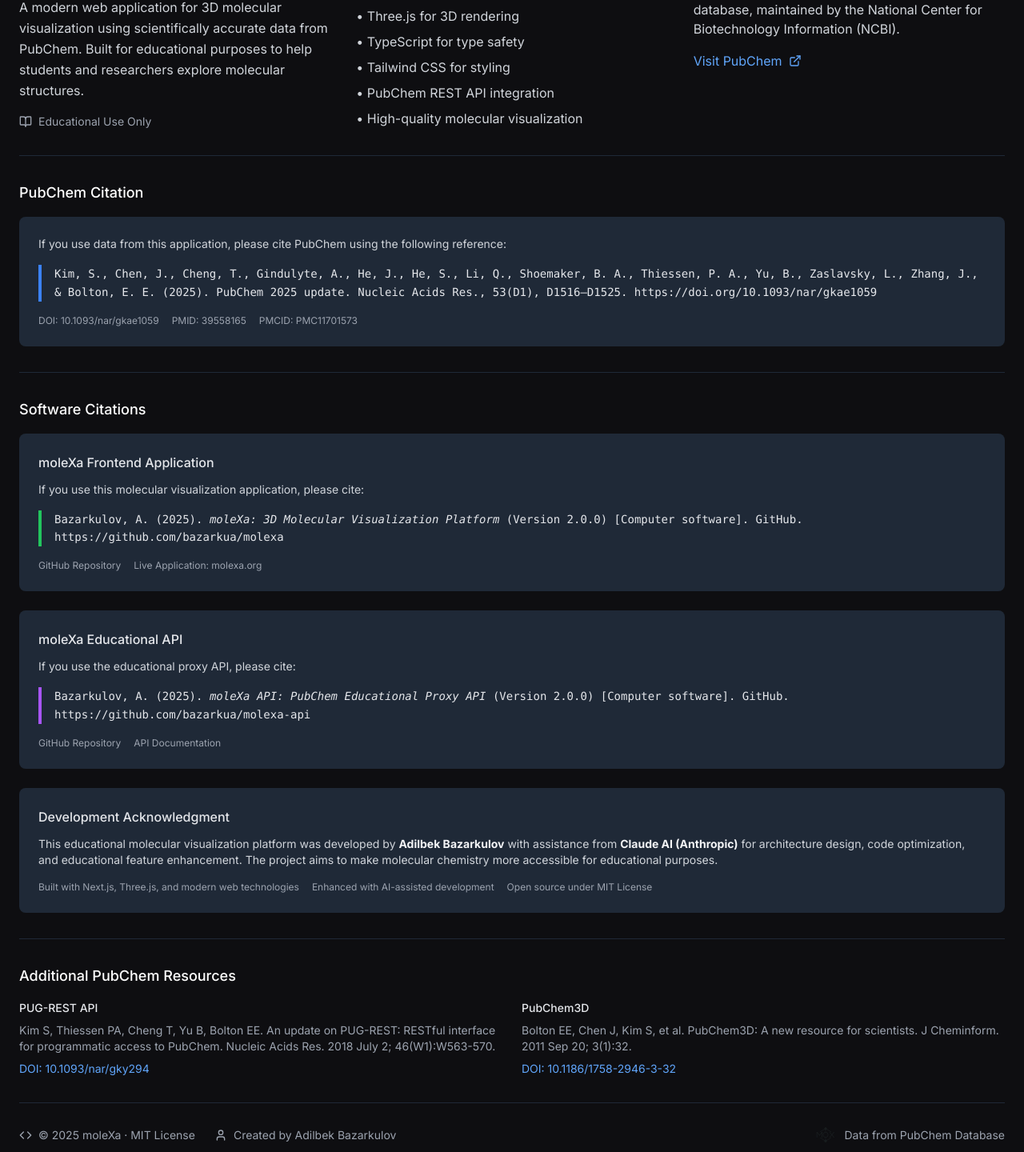
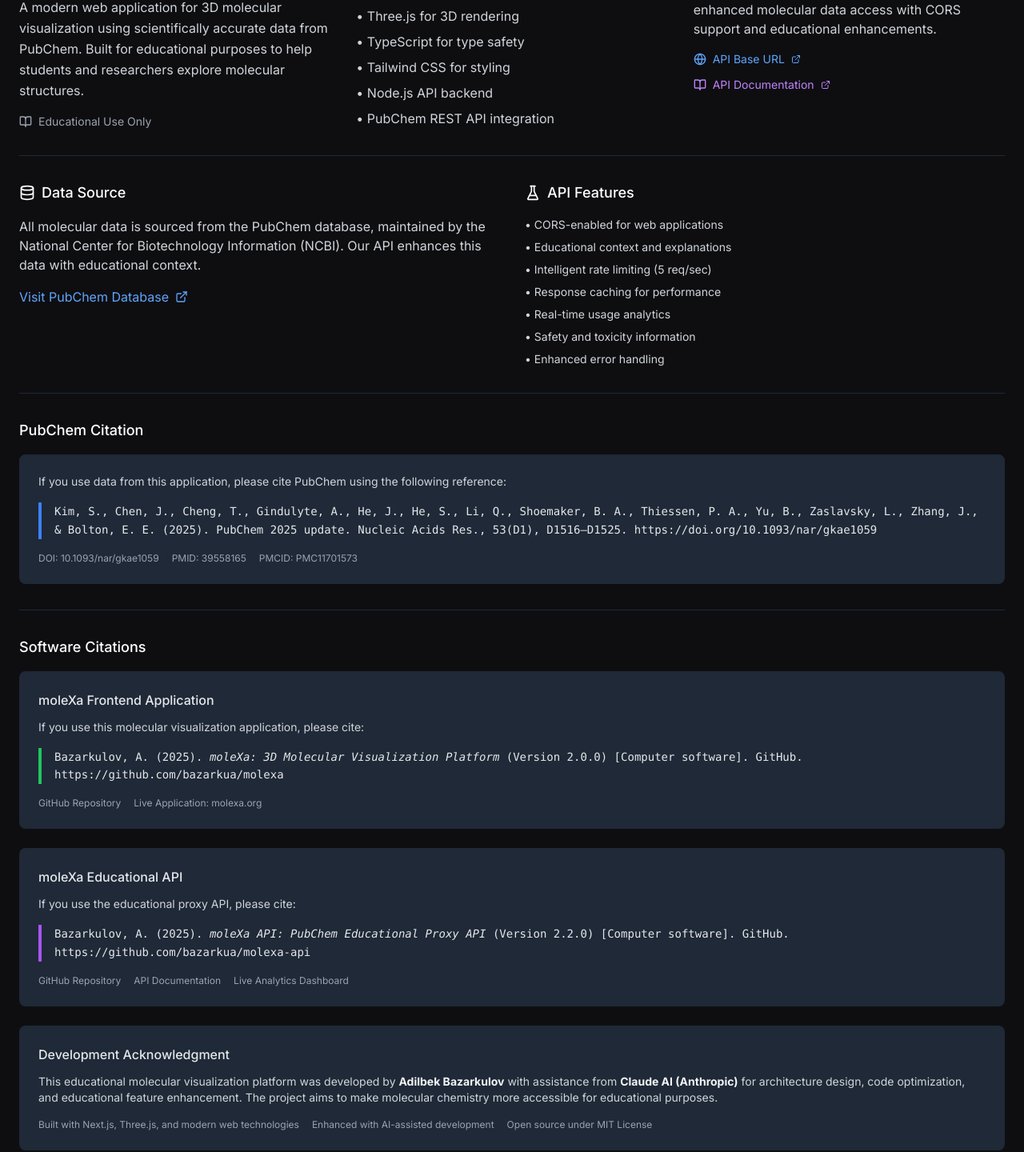
Before and after one commit to bazarkua/molexa, a Next.js app: page / in a window 1280 px wide. Shown: the part 1731-3171 px from the top of the page at 80% size. Built offline with nearby package versions, Linux system fonts and the light colour scheme; no server answers.

Commit message:
chore: refactor citations add new images

```diff
--- a/components/footer.tsx
+++ b/components/footer.tsx
@@ -1,5 +1,6 @@
-import { Code, User, FlaskConical, ExternalLink, BookOpen, Database } from "lucide-react"
+import { Code, User, FlaskConical, ExternalLink, BookOpen, Database, Link, Globe, Zap } from "lucide-react"
 import Image from "next/image"
+
 export function Footer() {
   return (
     <footer className="bg-gray-900 text-white">
@@ -32,18 +33,54 @@
 
           {/* Technology Section */}
           <div>
-            <h3 className="text-lg font-medium mb-4">Technology</h3>
+            <h3 className="text-lg font-medium mb-4">Technology Stack</h3>
             <ul className="space-y-2 text-gray-300">
-              <li>• Next.js </li>
+              <li>• Next.js & React for frontend</li>
               <li>• Three.js for 3D rendering</li>
               <li>• TypeScript for type safety</li>
               <li>• Tailwind CSS for styling</li>
+              <li>• Node.js API backend</li>
               <li>• PubChem REST API integration</li>
-              <li>• High-quality molecular visualization</li>
             </ul>
           </div>
 
+          {/* API Integration Section */}
+          <div>
+            <h3 className="text-lg font-medium mb-4 flex items-center gap-2">
+              <Link className="h-5 w-5" />
+              API Integration
+            </h3>
+            <p className="text-gray-300 mb-4">
+              Frontend connects to our educational proxy API for enhanced molecular data access with CORS support and educational enhancements.
+            </p>
+            <div className="space-y-2">
+              <a
+                href="https://molexa-api.vercel.app/api"
+                target="_blank"
+                rel="noopener noreferrer"
+                className="inline-flex items-center gap-2 text-blue-400 hover:text-blue-300 transition-colors text-sm"
+              >
+                <Globe className="h-4 w-4" />
+                API Base URL
+                <ExternalLink className="h-3 w-3" />
+              </a>
+              <br />
+              <a
+                href="https://molexa-api.vercel.app/api/docs"
+                target="_blank"
+                rel="noopener noreferrer"
+                className="inline-flex items-center gap-2 text-purple-400 hover:text-purple-300 transition-colors text-sm"
+              >
+                <BookOpen className="h-4 w-4" />
+                API Documentation
+                <ExternalLink className="h-3 w-3" />
+              </a>
+            </div>
+          </div>
+        </div>
         {/* Data Source Section */}
+        <div className="border-t border-gray-800 pt-8 mb-8">
+          <div className="grid md:grid-cols-2 gap-8">
             <div>
               <h3 className="text-lg font-medium mb-4 flex items-center gap-2">
                 <Database className="h-5 w-5" />
@@ -51,7 +88,7 @@
               </h3>
               <p className="text-gray-300 mb-4">
                 All molecular data is sourced from the PubChem database, maintained by the National Center for
-              Biotechnology Information (NCBI).
+                Biotechnology Information (NCBI). Our API enhances this data with educational context.
               </p>
               <a
                 href="https://pubchem.ncbi.nlm.nih.gov/"
@@ -59,9 +96,26 @@
                 rel="noopener noreferrer"
                 className="inline-flex items-center gap-2 text-blue-400 hover:text-blue-300 transition-colors"
               >
-              Visit PubChem
+                Visit PubChem Database
                 <ExternalLink className="h-4 w-4" />
               </a>
+            </div>
+
+            <div>
+              <h3 className="text-lg font-medium mb-4 flex items-center gap-2">
+                <FlaskConical className="h-5 w-5" />
+                API Features
+              </h3>
+              <ul className="space-y-2 text-gray-300 text-sm">
+                <li>• CORS-enabled for web applications</li>
+                <li>• Educational context and explanations</li>
+                <li>• Intelligent rate limiting (5 req/sec)</li>
+                <li>• Response caching for performance</li>
+                <li>• Real-time usage analytics</li>
+                <li>• Safety and toxicity information</li>
+                <li>• Enhanced error handling</li>
+              </ul>
+            </div>
           </div>
         </div>
 
@@ -134,7 +188,7 @@
                 If you use the educational proxy API, please cite:
               </p>
               <blockquote className="border-l-4 border-purple-500 pl-4 text-sm text-gray-200 font-mono leading-relaxed">
-                Bazarkulov, A. (2025). <em>moleXa API: PubChem Educational Proxy API</em> (Version 2.0.0) [Computer software].
+                Bazarkulov, A. (2025). <em>moleXa API: PubChem Educational Proxy API</em> (Version 2.2.0) [Computer software].
                 GitHub. https://github.com/bazarkua/molexa-api
               </blockquote>
               <div className="mt-4 flex flex-wrap gap-4 text-xs text-gray-400">
@@ -147,12 +201,20 @@
                   GitHub Repository
                 </a>
                 <a
-                  href="https://molexa.org/api"
+                  href="https://molexa-api.vercel.app/api/docs"
                   target="_blank"
                   rel="noopener noreferrer"
                   className="hover:text-purple-400 transition-colors"
                 >
                   API Documentation
+                </a>
+                <a
+                  href="https://molexa-api.vercel.app/api/dashboard"
+                  target="_blank"
+                  rel="noopener noreferrer"
+                  className="hover:text-purple-400 transition-colors"
+                >
+                  Live Analytics Dashboard
                 </a>
               </div>
             </div>
@@ -227,15 +289,8 @@
               </span>
             </div>
             <div className="flex items-center gap-2">
-              <Image
-                src="/mox_logo.png"
-                alt="moleXa logo"
-                width={32}
-                height={32}
-                className="object-cover rounded"
-                priority
-              />
-              <span>Data from PubChem Database</span>
+              <Database className="h-3 w-3" />
+              <span>Data from PubChem Database via moleXa API</span>
             </div>
           </div>
         </div>
```
Also changed, not shown: 5 other files (tests, documents, lock files or other folders). Lines whose indentation alone changed are shown as unchanged.
